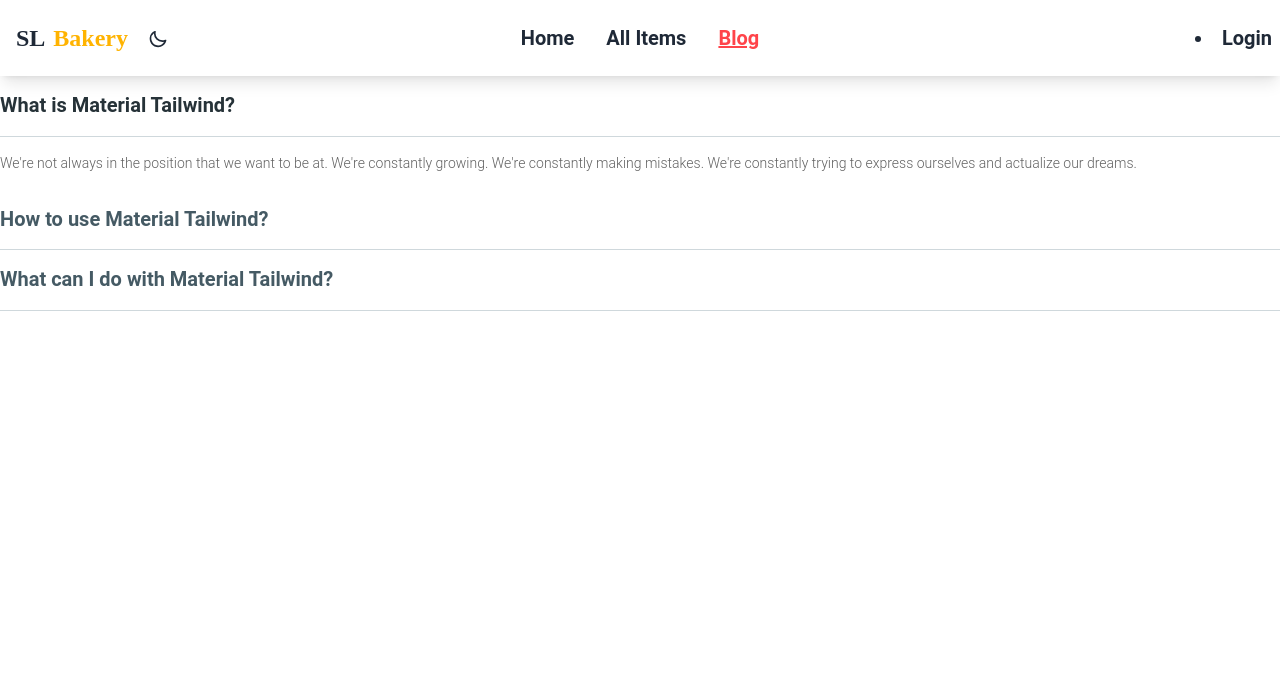
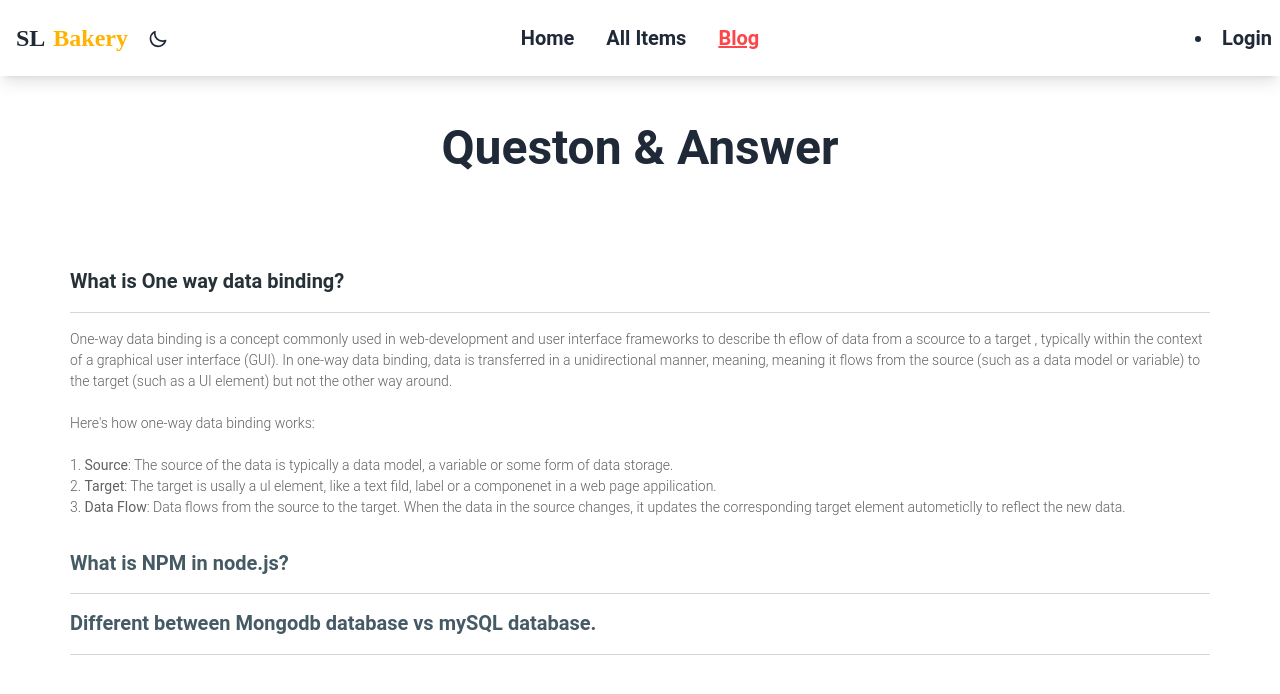
Before and after one commit to bashputi/bakery-client, a React (Vite) app: page /blog in a window 1280 px wide. Shown: the top 694 px of the page. Built offline with nearby package versions, Linux system fonts and the light colour scheme; no server answers.

Commit message:
blog page done

```diff
--- a/src/components/Extra/Extraone.jsx
+++ b/src/components/Extra/Extraone.jsx
@@ -2,7 +2,7 @@
 
 const Extraone = () => {
     return (
-        <div>
+        <div className="container mx-auto">
 
         </div>
     );
--- a/src/layOut/Pages/Blog.jsx
+++ b/src/layOut/Pages/Blog.jsx
@@ -11,36 +11,67 @@ const Blog = () => {
 
   const handleOpen = (value) => setOpen(open === value ? 0 : value);
     return (
-        <>
-          <Accordion open={open === 1}>
-            <AccordionHeader onClick={() => handleOpen(1)}>What is Material Tailwind?</AccordionHeader>
+        <div className="container mx-auto">
+          <div className="text-center mt-12 font-bold text-2xl lg:text-5xl">
+            Queston & Answer
+          </div>
+         <div className="mt-20">
+         <Accordion open={open === 1}>
+            <AccordionHeader onClick={() => handleOpen(1)}>What is One way data binding?</AccordionHeader>
             <AccordionBody>
-              We&apos;re not always in the position that we want to be at. We&apos;re constantly
-              growing. We&apos;re constantly making mistakes. We&apos;re constantly trying to express
-              ourselves and actualize our dreams.
+             One-way data binding is a concept commonly used in web-development and user interface frameworks to describe th eflow of data from a scource to a target , typically within the context of a graphical user interface (GUI).
+             In one-way data binding, data is transferred in a unidirectional manner, meaning, meaning it flows from the source (such as a data model or variable) to the target (such as a UI element) but not the other way around.
+             <br /> <br />
+             Here's how one-way data binding works:
+             <br /><br />
+             1. <b>Source</b>: The source of the data is typically a data model, a variable or some form of data storage.
+             <br />
+             2. <b>Target</b>: The target is usally a ul element, like a text fild, label or a componenet in a web page appilication.
+             <br />
+             3. <b>Data Flow</b>: Data flows from the source to the target. When the data in the source changes, it updates the corresponding target element autometiclly to reflect the new data.
             </AccordionBody>
           </Accordion>
           <Accordion open={open === 2}>
             <AccordionHeader onClick={() => handleOpen(2)}>
-              How to use Material Tailwind?
+            What is NPM in node.js?
             </AccordionHeader>
             <AccordionBody>
-              We&apos;re not always in the position that we want to be at. We&apos;re constantly
-              growing. We&apos;re constantly making mistakes. We&apos;re constantly trying to express
-              ourselves and actualize our dreams.
+            NPM stands for "Node Package Manager", and it is the default Package manager for Node.js, a populer JavaScript runtime environment. NPM is a common-line tool and an online repository of reusable code Packages and modules for Node.js and front-end JavaScript development. It simplifies the process of installing, managing and sharing libraries, dependencies
+            , and tools used in Node.js projects.
+            <br /><br />
+            Here are some key aspects and functionalities of NPM:
+            <br /><br />
+            1. <b>Package Management</b>: NPM allows delelopers tp easily install, update and remove Packages in their Node.js Projects. These Packages can be either public packages available in the NPM registry or private packages hosted on other repositories.
+            <br />
+            2. <b>Dependency Management</b>: NPM autometically manages dependencies for your Node.js projects. When you intall a package, NPM also installs its dependencies, ensuring that your projects has all the necessary components.
+            <br />
+            3. <b>Version Control</b>:Npm allows you to specify the version of a package you want to use, which helps maintain consistency and stability within your project.
             </AccordionBody>
           </Accordion>
           <Accordion open={open === 3}>
             <AccordionHeader onClick={() => handleOpen(3)}>
-              What can I do with Material Tailwind?
+            Different between Mongodb database vs mySQL database.
             </AccordionHeader>
             <AccordionBody>
-              We&apos;re not always in the position that we want to be at. We&apos;re constantly
-              growing. We&apos;re constantly making mistakes. We&apos;re constantly trying to express
-              ourselves and actualize our dreams.
+              MongoDB and MySQL are both popular database management system, but they belong to different categories of databases, and they have distinct characteristics. Here are some key differences between MongoDB and MySQL.
+              <br /><br />
+              1 <b>Data Model</b>: <br /><br />
+              - <b>MongoDB :</b> MongoDB is a NoSQL database, which means it uses a flexible, schema-less data model. Data is stored in JSON-like BSON (Binary JSON) documents.
+              Each document can have different fields and the structure of documents can evolve over time without requiring a predefined schema.
+              <br /><br />
+              - <b>MySQL:</b> MySQL is a relational database management system (RDBMS), wich uses a structured tabular data model. Data is organized into tables with rows and columns and the schema, including data types and relationships, needs to be defined before storing data.
+              <br /><br />
+              2. <b>Query Language</b>: <br /><br />
+              - <b>MongoDB :</b> MongoDB is a NoSQL database, which means it uses a flexible, schema-less data model. Data is stored in JSON-like BSON (Binary JSON) documents.
+              Each document can have different fields and the structure of documents can evolve over time without requiring a predefined schema.
+              <br /><br />
+              - <b>MySQL:</b> MySQL is a relational database management system (RDBMS), wich uses a structured tabular data model. Data is organized into tables with rows and columns and the schema, including data types and relationships, needs to be defined before storing data.
+              <br /><br />
+
             </AccordionBody>
           </Accordion>
-        </>
+         </div>
+        </div>
       );
 };
 
--- a/src/layOut/Pages/login/Login.jsx
+++ b/src/layOut/Pages/login/Login.jsx
@@ -79,7 +79,7 @@ const Login = () => {
       {
         success && <p className="text-green-600">{success}</p>
       }
-      <div className="flex justify-center mt-5"><hr className="w-24 mt-4 "/><p className="mx-4">or</p> <hr className="w-24 mt-4"/></div>
+      <div className="flex justify-center mt-5"><hr className="w-12 mt-4 "/><hr className="w-12 mt-4 "/><p className="mx-4">or</p> <hr className="w-12 mt-4"/><hr className="w-12 mt-4 "/></div>
         <div className="flex justify-center"><button onClick={handleGoogleSignIn} className="btn btn-ghostflex gap-3 my-5"><ImGoogle/><p className="text-green-600">Continue with Google</p></button></div>
       <p className="ml-2 mb-5">New to this site? Please <Link to="/register">
                         <button className="btn btn-link">Register</button>
```
